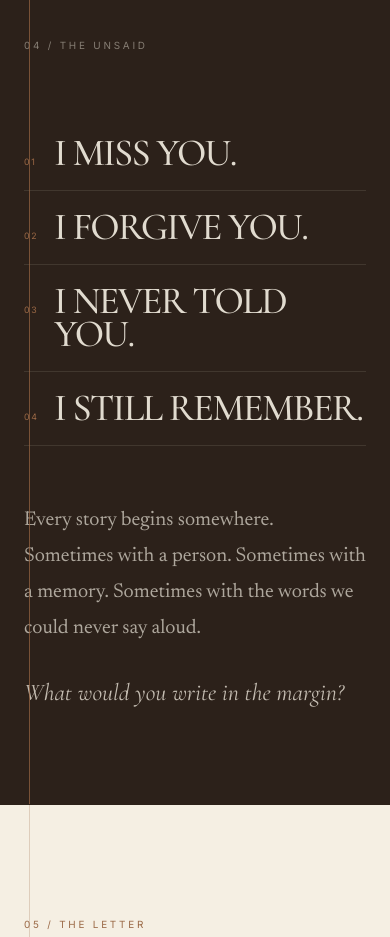
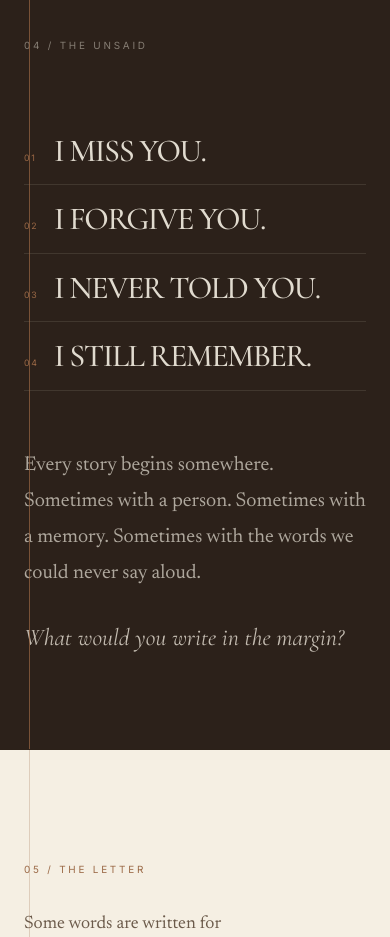
Before and after one commit to ChendrayaP/ink-and-paper, a Next.js app: page / in a window 390 px wide. Shown: the part 1360-2297 px from the top of the page. Built offline with nearby package versions, Linux system fonts and the light colour scheme; no server answers; the database is empty.

Commit message:
Fix homepage mobile text overflow

```diff
--- a/src/components/home/LivingManuscript.tsx
+++ b/src/components/home/LivingManuscript.tsx
@@ -242,7 +242,7 @@ export function LivingManuscript({ books, readerThoughts, settings }: Props) {
                 </div>
               </div>
 
-              <div className="relative max-w-3xl lg:pb-4">
+              <div className="relative min-w-0 max-w-3xl lg:pb-4">
                 <p className="font-sans text-[0.62rem] uppercase tracking-[0.25em] text-accent">A story by {authorName}</p>
                 <h3 className="mt-5 font-display text-[clamp(3.2rem,6vw,6.5rem)] font-medium leading-[0.9] tracking-[-0.05em]">{featuredTitle}</h3>
                 {featuredSubtitle ? <p className="mt-7 max-w-2xl font-serif text-xl leading-[1.7] text-ink-soft sm:text-2xl">{featuredSubtitle}</p> : null}
@@ -303,9 +303,9 @@ export function LivingManuscript({ books, readerThoughts, settings }: Props) {
 
           <div className="mt-16 sm:mt-24">
             {unsaidLines.map((line, index) => (
-              <div key={line} className="group grid grid-cols-[30px_1fr] items-baseline border-b border-paper/10 py-5 sm:grid-cols-[55px_1fr] sm:py-8">
+              <div key={line} className="group grid grid-cols-[30px_minmax(0,1fr)] items-baseline border-b border-paper/10 py-5 sm:grid-cols-[55px_minmax(0,1fr)] sm:py-8">
                 <span className="font-sans text-[0.55rem] tracking-[0.18em] text-accent">0{index + 1}</span>
-                <p className="font-display text-[clamp(2.4rem,6.8vw,7.5rem)] font-medium leading-[0.86] tracking-[-0.045em] text-paper/90 transition-transform duration-500 group-hover:translate-x-3">{line}</p>
+                <p className="min-w-0 max-w-full font-display text-[clamp(2rem,6vw,7.5rem)] font-medium leading-[0.86] tracking-[-0.045em] text-paper/90 transition-transform duration-500 group-hover:translate-x-3">{line}</p>
               </div>
             ))}
           </div>
@@ -493,7 +493,7 @@ export function LivingManuscript({ books, readerThoughts, settings }: Props) {
               {readerThoughts.length > 0 ? (
                 <div className="mt-14 grid gap-0 border-t border-ink/15">
                   {readerThoughts.slice(0, 3).map((thought, index) => (
-                    <blockquote key={thought.id ?? index} className="relative grid gap-5 border-b border-ink/15 py-9 sm:grid-cols-[70px_1fr] sm:gap-8 sm:py-12">
+                    <blockquote key={thought.id ?? index} className="relative grid gap-5 border-b border-ink/15 py-9 sm:grid-cols-[70px_minmax(0,1fr)] sm:gap-8 sm:py-12">
                       <span className="font-sans text-[0.55rem] uppercase tracking-[0.18em] text-accent">0{index + 1}</span>
                       <div>
                         <p className="font-display text-[clamp(1.9rem,3.6vw,3.8rem)] font-medium leading-[1] tracking-[-0.03em]">“{thought.message}”</p>
```
